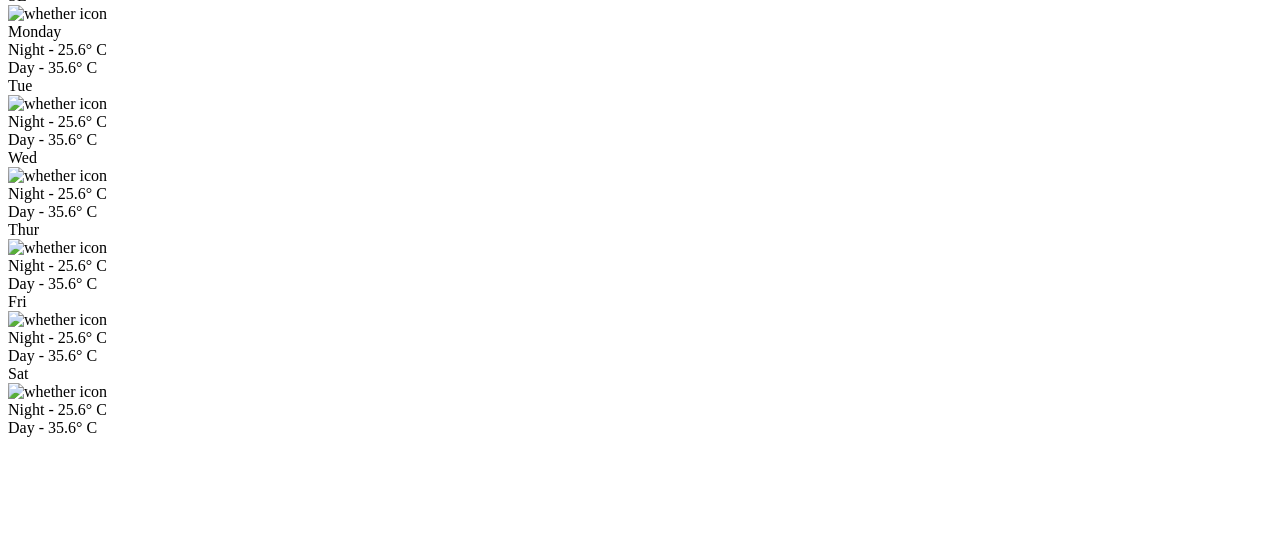
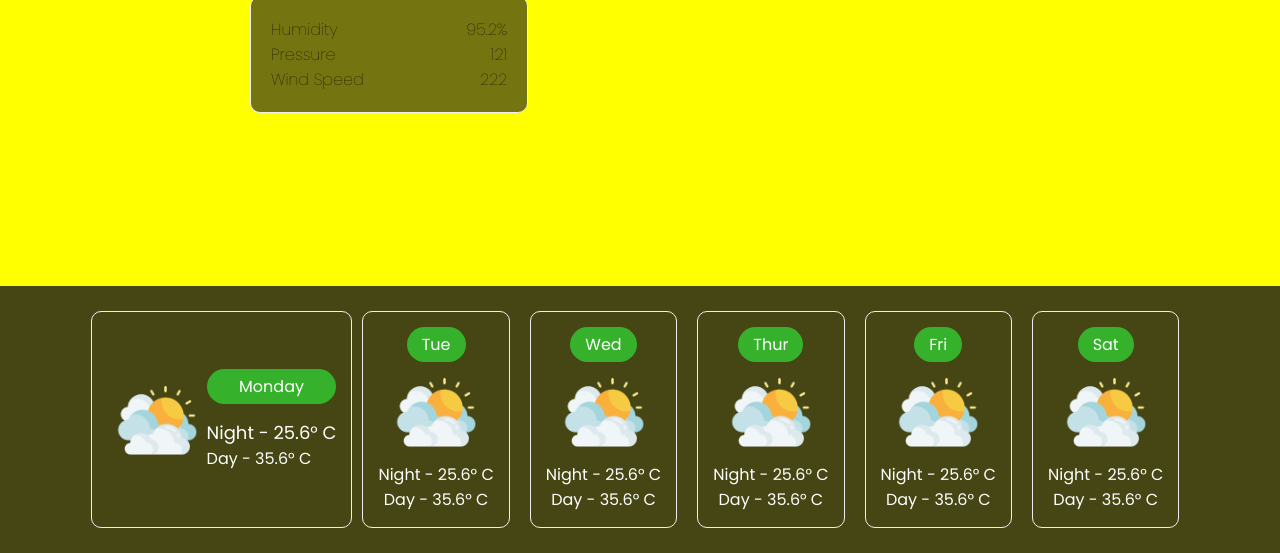
Before and after one commit to sajithkumaranimesh/weather-app, a plain HTML site: page index.html in a window 1280 px wide. Shown: the part 247-800 px from the top of the page. Drawn offline with Linux system fonts and the light colour scheme; the site is published under a folder, as on GitHub Pages, so addresses that start at the root find nothing; no server answers.

Commit message:
second commit

```diff
--- a/index.html
+++ b/index.html
@@ -5,7 +5,7 @@
     <meta charset="UTF-8">
     <meta name="viewport" content="width=device-width, initial-scale=1.0">
     <title>Whether app</title>
-    <link rel="stylesheet" href="/style.css">
+    <link rel="stylesheet" href="style.css">
 </head>
 
 <body>
@@ -51,7 +51,7 @@
     </div>
     <div class="future-forecast">
         <div class="today" id="current-temp">
-            <img src="/images/clouds.png" alt="whether icon" class="w-icon">
+            <img src="images/clouds.png" alt="whether icon" class="w-icon">
             <div class="others">
                 <div class="day">Monday</div>
                 <div class="temp">Night - 25.6&#176; C</div>
@@ -62,37 +62,37 @@
         <div class="whether-forecast" id="whether-forecast">
             <div class="whether-forecast-item">
                 <div class="day">Tue</div>
-                <img src="/images/clouds.png" alt="whether icon" class="w-icon">
+                <img src="images/clouds.png" alt="whether icon" class="w-icon">
                 <div class="tueTemp">Night - 25.6&#176; C</div>
                 <div class="tueDate">Day - 35.6&#176; C</div>
             </div>
             <div class="whether-forecast-item">
                 <div class="day">Wed</div>
-                <img src="/images/clouds.png" alt="whether icon" class="w-icon">
+                <img src="images/clouds.png" alt="whether icon" class="w-icon">
                 <div class="wedTemp">Night - 25.6&#176; C</div>
                 <div class="wedDate">Day - 35.6&#176; C</div>
             </div>
             <div class="whether-forecast-item">
                 <div class="day">Thur</div>
-                <img src="/images/clouds.png" alt="whether icon" class="w-icon">
+                <img src="images/clouds.png" alt="whether icon" class="w-icon">
                 <div class="thurTemp">Night - 25.6&#176; C</div>
                 <div class="thurDate">Day - 35.6&#176; C</div>
             </div>
             <div class="whether-forecast-item">
                 <div class="day">Fri</div>
-                <img src="/images/clouds.png" alt="whether icon" class="w-icon">
+                <img src="images/clouds.png" alt="whether icon" class="w-icon">
                 <div class="friTemp">Night - 25.6&#176; C</div>
                 <div class="friDate">Day - 35.6&#176; C</div>
             </div>
             <div class="whether-forecast-item">
                 <div class="day">Sat</div>
-                <img src="/images/clouds.png" alt="whether icon" class="w-icon">
+                <img src="images/clouds.png" alt="whether icon" class="w-icon">
                 <div class="satTemp">Night - 25.6&#176; C</div>
                 <div class="satDate">Day - 35.6&#176; C</div>
             </div>
         </div>
     </div>
-    <Script src="/assets/app.js"></Script>
+    <Script src="assets/app.js"></Script>
 </body>
 
 </html>
```
